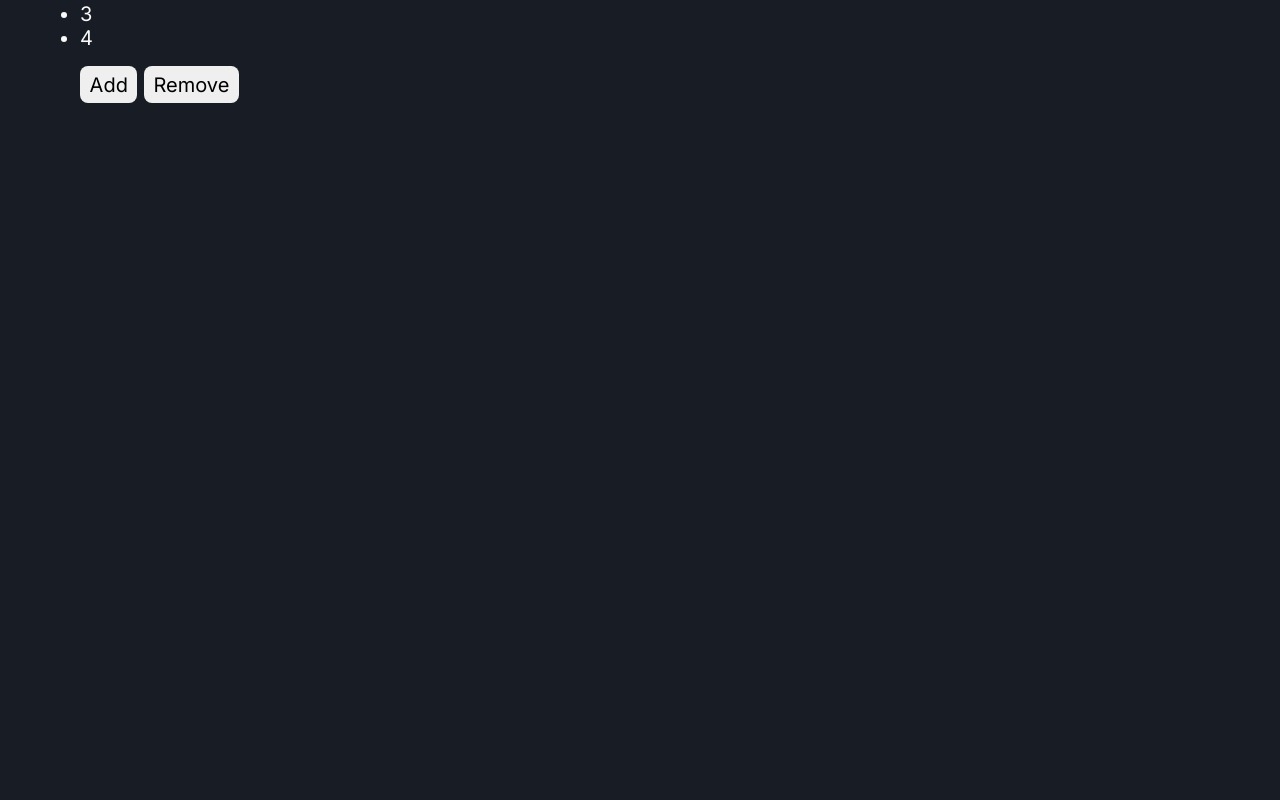
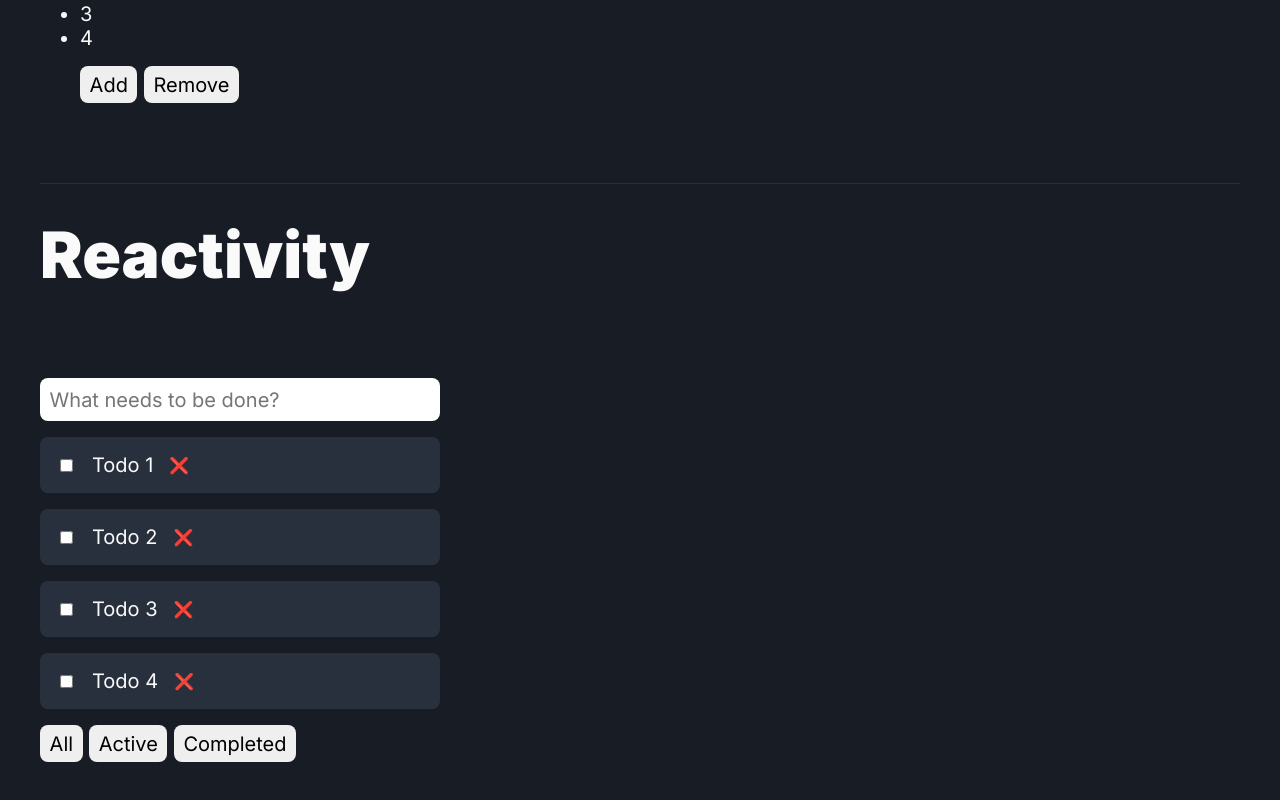
Before and after one commit to mattcroat/svelte-for-react-developers, a React (Vite) app in the folder react/: page / in a window 1280 px wide. Shown: the part 2330-3130 px from the top of the page. Before the commit the page ends 2509 px from the top, so only its background shows below. Built offline with nearby package versions, Linux system fonts and the light colour scheme.

Commit message:
feat: Add React example

```diff
--- a/react/src/App.tsx
+++ b/react/src/App.tsx
@@ -1,11 +1,11 @@
-import { Counter } from './components/counter'
-import { CounterWithProps } from './components/props'
-import { Grid } from './components/grid'
-import { Todos } from './components/todos'
-import { Form } from './components/form'
-import { Player } from './components/player'
+import { Counter } from './components/Counter'
+import { CounterWithProps } from './components/Props'
+import { Grid } from './components/Grid'
+import { Todos } from './components/Todos'
+import { Form } from './components/Form'
+import { Player } from './components/Player'
+import { Reactivity } from './components/Reactivity'
 import { Composition } from './components/list'
-// import { Composition } from './components/composition'
 
 export default function App() {
 	return (
@@ -35,6 +35,9 @@ export default function App() {
 
 			<h2>Composition</h2>
 			<Composition />
+
+			<h2>Reactivity</h2>
+			<Reactivity />
 		</>
 	)
 }
--- /dev/null
+++ b/react/src/components/Reactivity.tsx
@@ -0,0 +1,98 @@
+import { useEffect, useState } from 'react'
+
+type Todo = {
+	id: number
+	text: string
+	completed: boolean
+}
+type Filters = 'all' | 'active' | 'completed'
+
+const data = [
+	{ id: 1, text: 'Todo 1', completed: false },
+	{ id: 2, text: 'Todo 2', completed: false },
+	{ id: 3, text: 'Todo 3', completed: false },
+	{ id: 4, text: 'Todo 4', completed: false },
+]
+
+export function Reactivity() {
+	const [todos, setTodos] = useState<Todo[]>(data)
+	const [filteredTodos, setFilteredTodos] = useState<Todo[]>(todos)
+	const [filter, setFilter] = useState<Filters>('all')
+	const [todo, setTodo] = useState('')
+
+	useEffect(() => {
+		filterTodos()
+	}, [todos, filter])
+
+	function addTodo(event: React.KeyboardEvent, todo: string) {
+		if (event.key === 'Enter') {
+			setTodos([...todos, { id: Date.now(), text: todo, completed: false }])
+			setTodo('')
+		}
+	}
+
+	function completeTodo(id: number) {
+		const updatedTodos = todos.map((todo) => {
+			if (todo.id === id) {
+				return { ...todo, completed: !todo.completed }
+			}
+			return todo
+		})
+		setTodos(updatedTodos)
+	}
+
+	function removeTodo(id: number) {
+		setTodos(todos.filter((todo) => todo.id !== id))
+	}
+
+	function filterTodos() {
+		switch (filter) {
+			case 'all':
+				setFilteredTodos(todos)
+				return
+			case 'active':
+				setFilteredTodos(todos.filter((todo) => !todo.completed))
+				return
+			case 'completed':
+				setFilteredTodos(todos.filter((todo) => todo.completed))
+				return
+		}
+	}
+
+	return (
+		<div className="todos">
+			<input
+				onKeyPress={(event) => addTodo(event, todo)}
+				onChange={(event) => setTodo(event.target.value)}
+				value={todo}
+				type="text"
+				name="todo"
+				id="todo"
+				placeholder="What needs to be done?"
+			/>
+
+			{filteredTodos.map(({ id, text, completed }) => (
+				<div key={id} className="todo">
+					<input
+						type="checkbox"
+						onChange={() => completeTodo(id)}
+						checked={completed}
+					/>
+					<label
+						htmlFor="todo"
+						style={{ textDecoration: completed ? 'line-through' : '' }}
+					>
+						{text}
+					</label>
+					<button onClick={() => removeTodo(id)}>❌</button>
+				</div>
+			))}
+
+			<div className="filters">
+				<button onClick={() => setFilter('all')}>All</button>
+				<button onClick={() => setFilter('active')}>Active</button>
+				<button onClick={() => setFilter('completed')}>Completed</button>
+			</div>
+		</div>
+	)
+}
```
